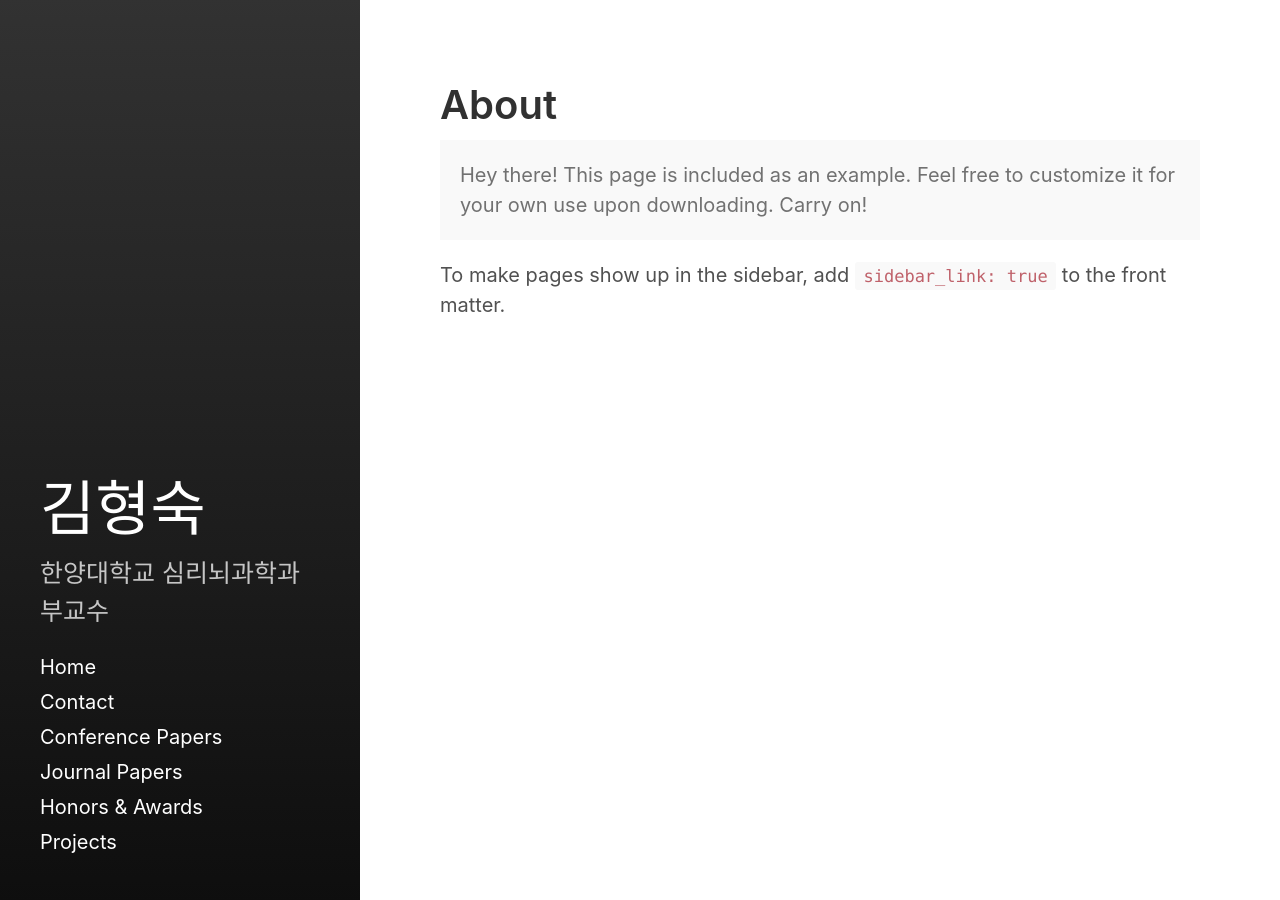
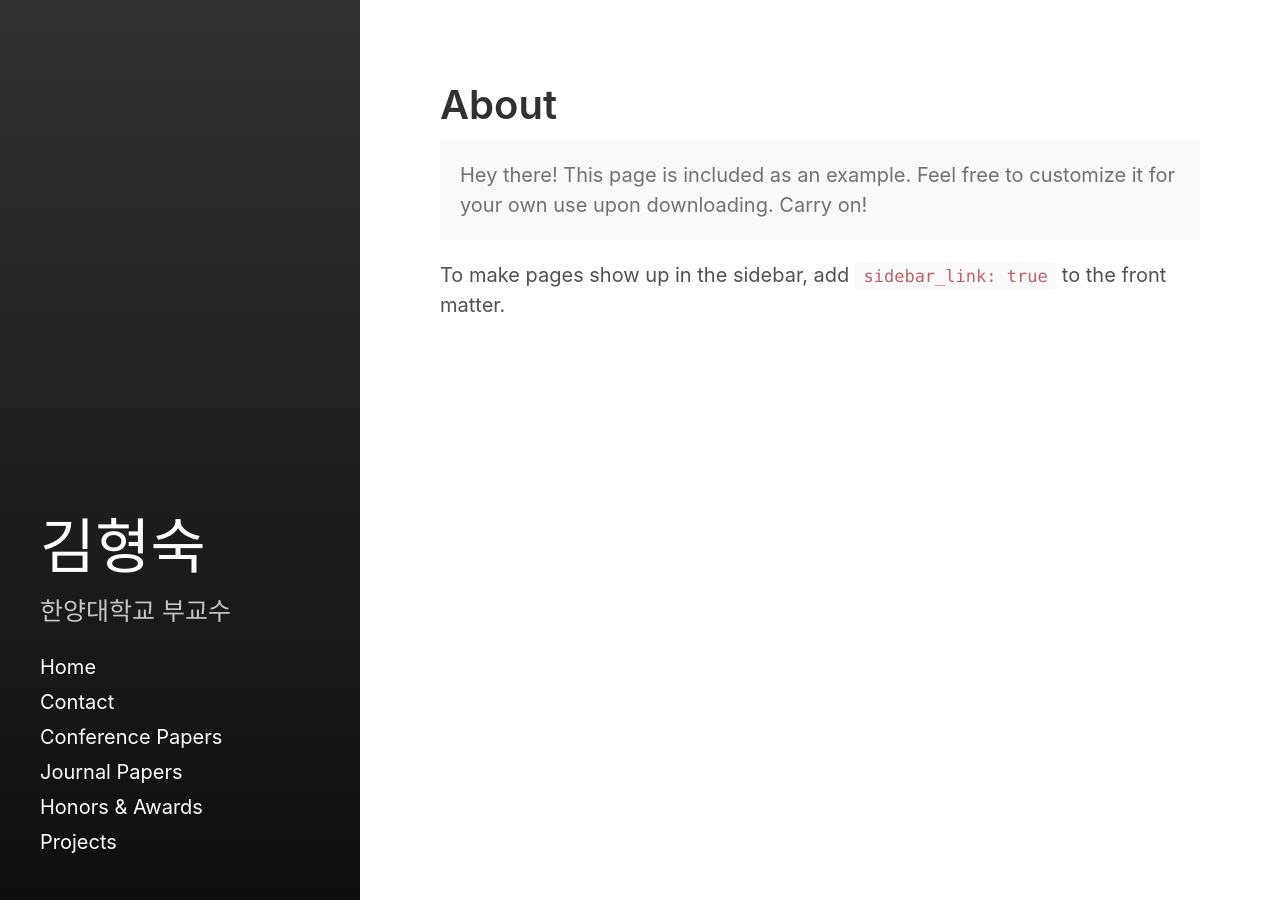
Before and after one commit to Rugger12/hyungsook, a Jekyll site: the page built from about.md, in a window 1280 px wide. Built offline with Jekyll 4.4.1, drawn with Linux system fonts in a browser that asks for light colours.

Commit message:
Update _config.yml

```diff
--- a/_config.yml
+++ b/_config.yml
@@ -6,8 +6,8 @@ highlighter:      rouge
 title:            김형숙
 tagline:          'Hyungsook Kim'
 description:
-                  한양대학교
-                  심리뇌과학과 부교수
+                  한양대학교 부교수
+
 url:              'https://hyungsook.github.io/'
 baseurl:          ''
                   # the optional subpath of your site, e.g. "/blog"
```
